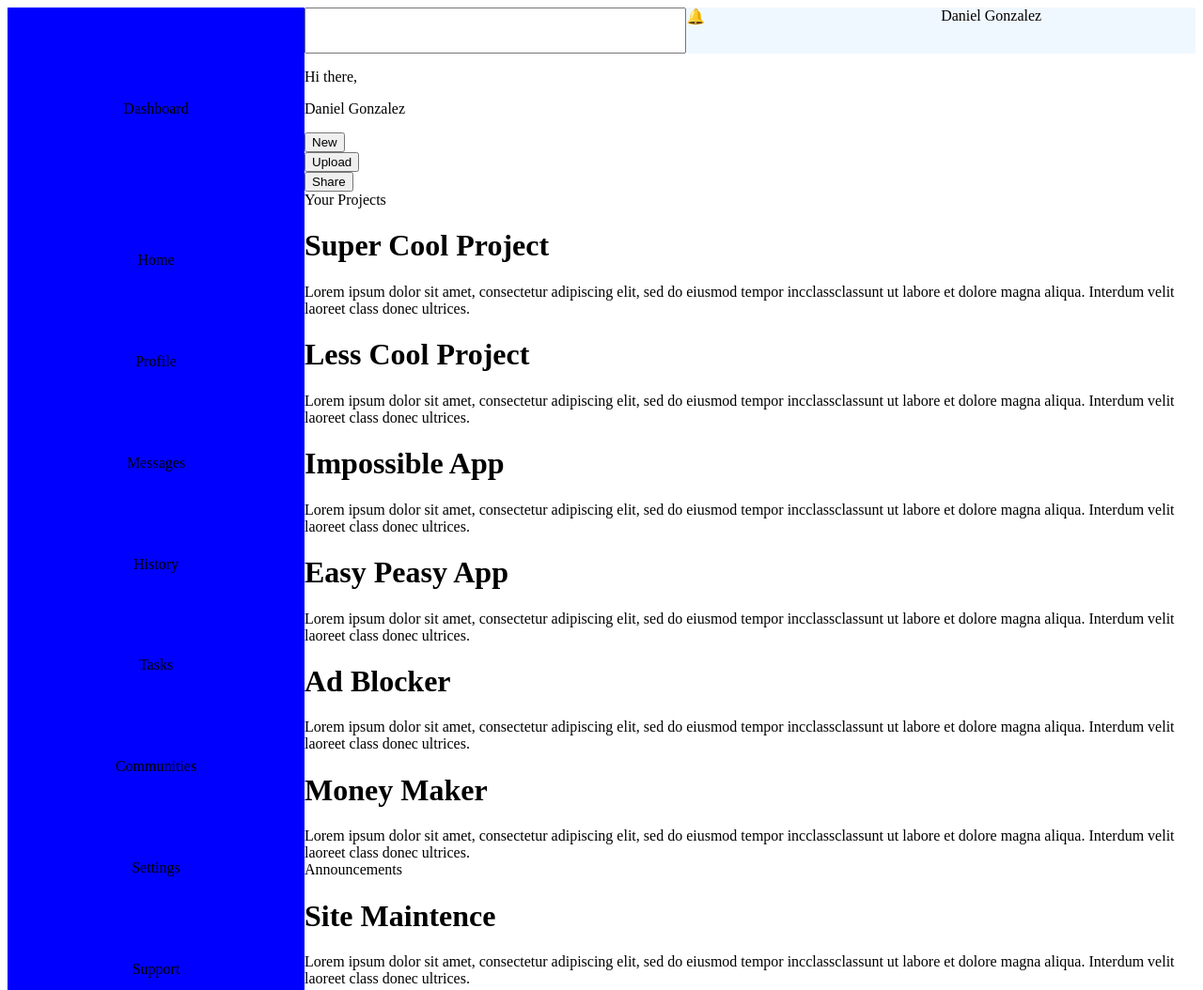
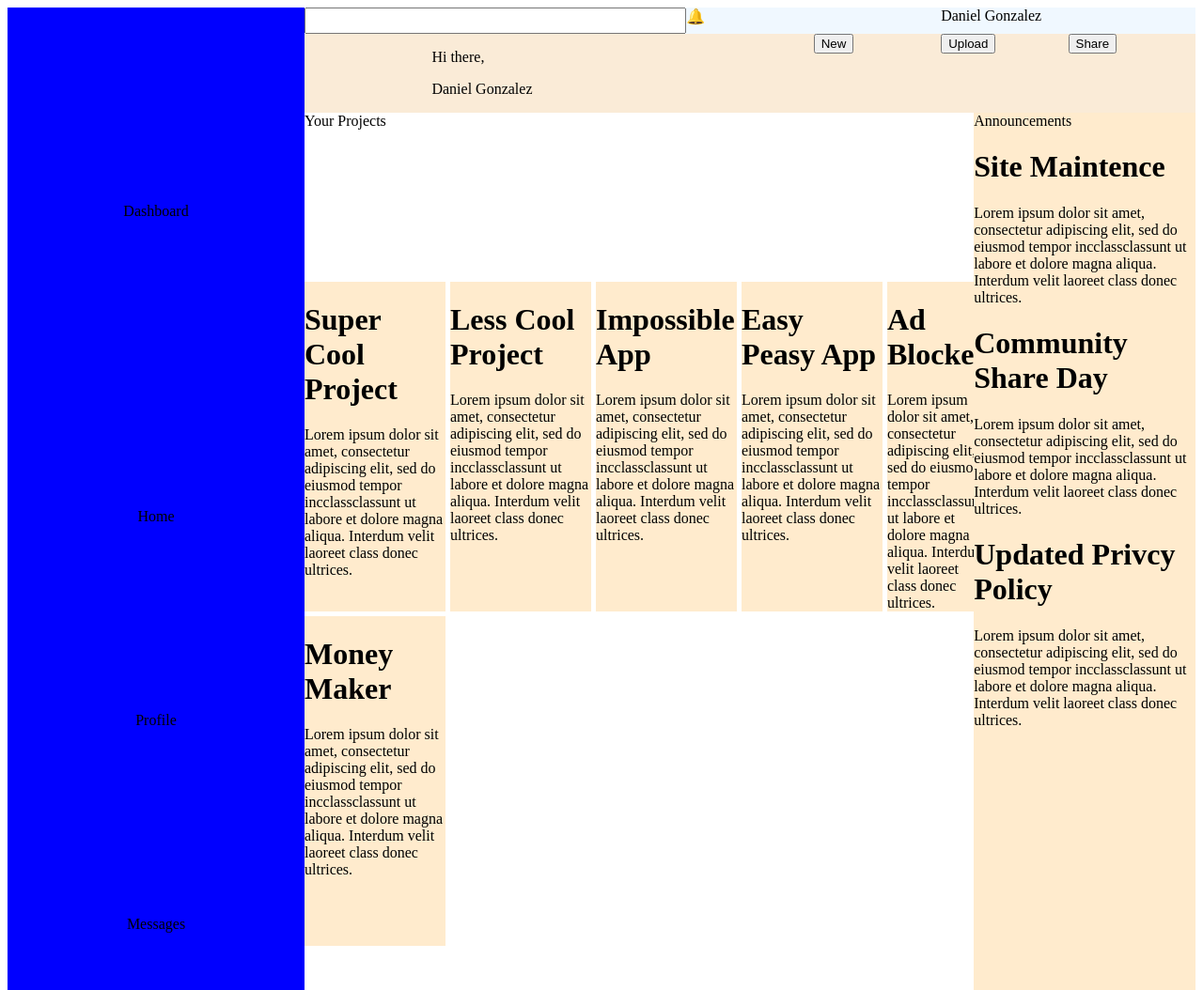
Before and after one commit to DamnnDanyo/admin_dashboard, a plain HTML site: page index.html in a window 1280 px wide. Shown: the top 1054 px of the page at 94% size. Drawn offline with Linux system fonts and the light colour scheme.

Commit message:
added gaps and background colors

```diff
--- a/style.css
+++ b/style.css
@@ -24,5 +24,30 @@
 }
 
 .nav {
+    background-color: antiquewhite;
     grid-column: 2 / 3;
+    display: grid;
+    grid-template-columns: 1fr 3fr repeat(3, 1fr);
 }
+
+.cards {
+    display: grid;
+    grid-template-columns: 3fr 1fr;
+    grid-template-rows: repeat(2, 1fr);
+    gap: 5px;
+}
+
+.projects {
+    display: grid;
+    grid-template-columns: repeat(auto-fit, minmax(150px, 1fr));
+    grid-template-rows: 1fr repeat(3, 2fr);
+    gap: 5px;
+}
+
+.project-title {
+    grid-column: 1 / 6;
+}
+
+.card {
+    background-color: blanchedalmond;
+}
```
